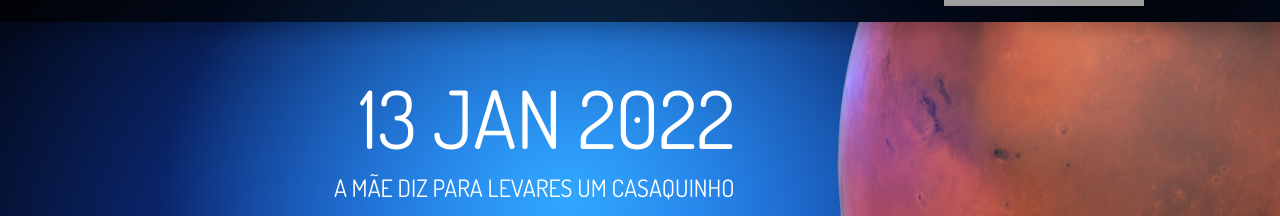
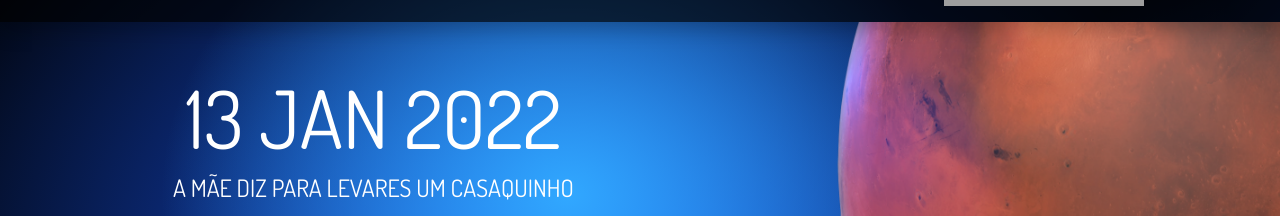
Before and after one commit to almt00/mars_lab, a React (Create React App) app: page / in a window 1280 px wide. Shown: the part 160-376 px from the top of the page. Built offline with nearby package versions, Linux system fonts and the light colour scheme; grey boxes are pictures that could not be loaded.

Commit message:
centrar texto

```diff
--- a/src/components/Recent.js
+++ b/src/components/Recent.js
@@ -4,8 +4,8 @@ import "./Recent.css";
 function Recent() {
   return (
     <div className="row">
-      <div className="col-7 texto_recente my-5 text-end">
-        <h1 className=" display-1">
+      <div className="col-7 texto_recente my-5 text-center">
+        <h1 className=" display-1 ">
           <strong>13 JAN 2022</strong>
         </h1>
         <h4>A MÃE DIZ PARA LEVARES UM CASAQUINHO</h4>
```
